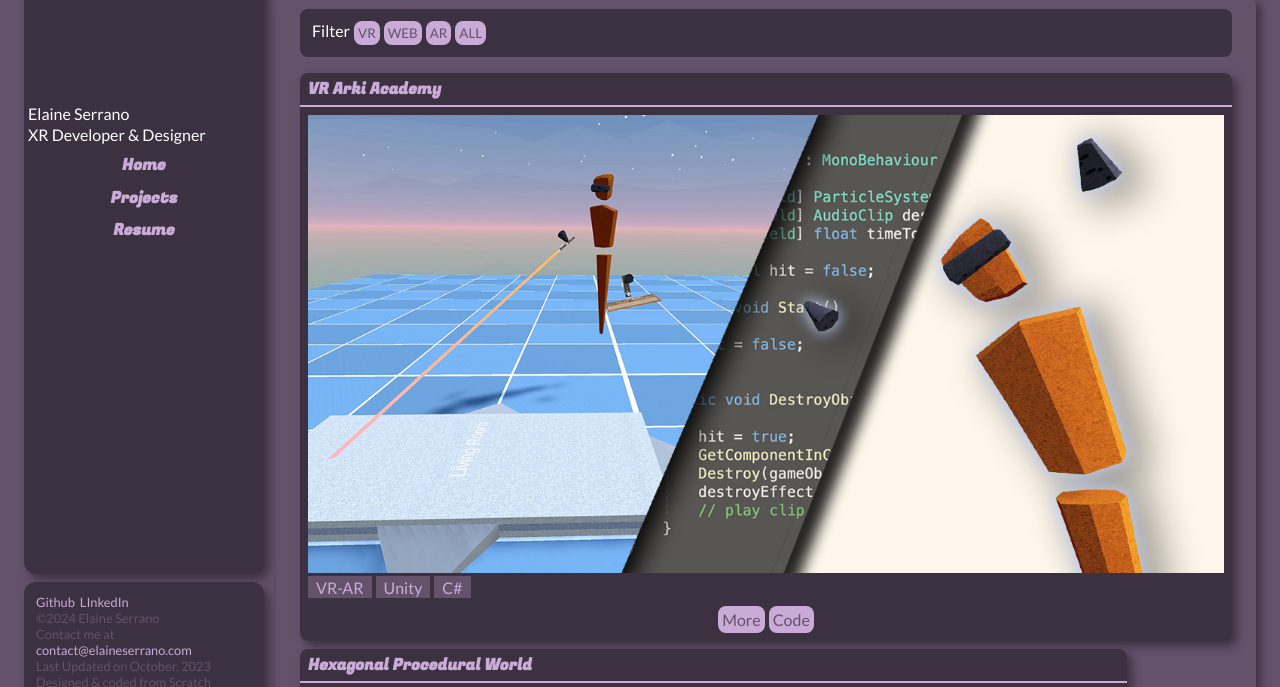
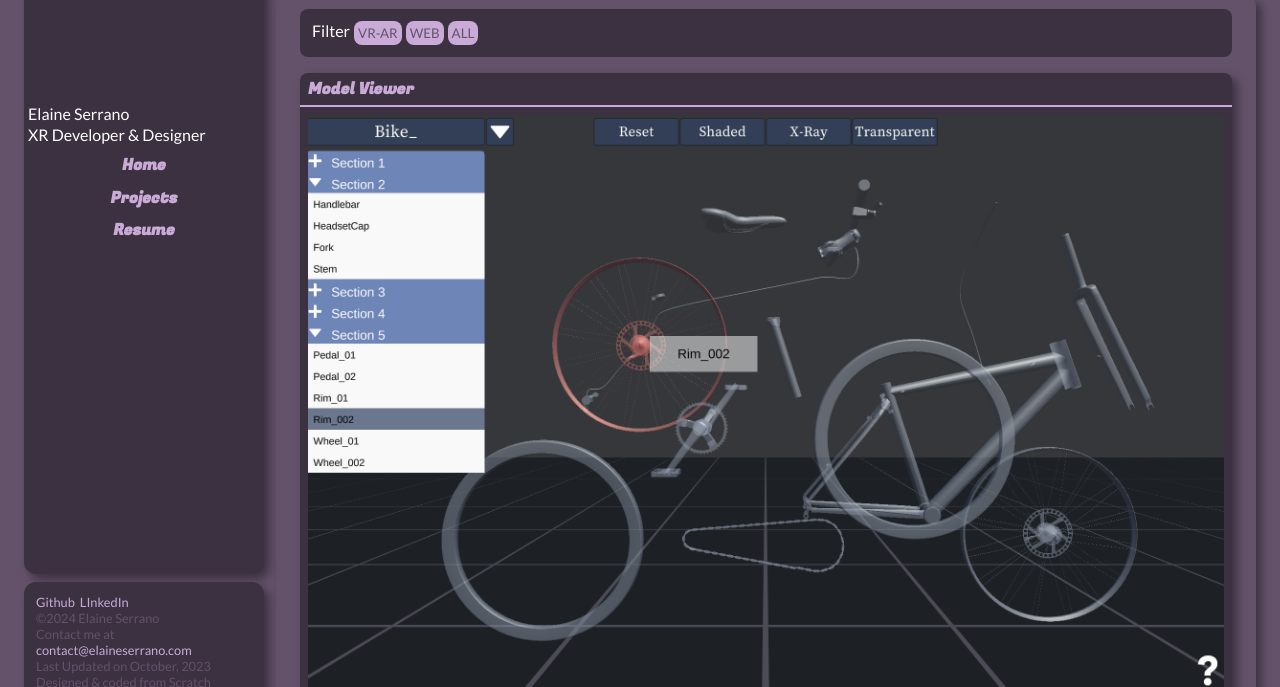
Before and after one commit to elaine2700/Portfolio, an Eleventy site: page src/projects.njk in a window 1280 px wide. Both pictures are taken after a click on the button "WEB". Shown: the part 74-761 px from the top of the page. Built offline with nearby package versions, Linux system fonts and the light colour scheme; Eleventy itself is replaced by a stand-in of ours; files that its build step writes are made by us from their sources.

Commit message:
Add hidden class on click button

```diff
--- a/src/assets/css/layout.css
+++ b/src/assets/css/layout.css
@@ -31,3 +31,7 @@ a{
     margin-left: calc(var(--sidemenu-width) + var(--spacing));
     min-height: calc(100vh - (2 * var(--spacing-xxl)));
 }
+
+.hidden{
+    display: none;
+}
--- a/src/assets/js/projects.js
+++ b/src/assets/js/projects.js
@@ -1,15 +1,32 @@
 document.addEventListener("DOMContentLoaded", function(){
-    const filterBar = document.getElementById("filterBar");
+
     const projects = document.querySelectorAll(".d-project");
     // For each button in filter bar, use filter word to select through category
     // for all project cards.
-    const filterWord = "VR";
+
+
+    // add event to buttons
+    const filterBar = document.getElementById("filterBar");
+    const buttons = filterBar.querySelectorAll(".button");
+    for (const button of buttons) {
+        const filterLabel = button.innerHTML;
+        button.addEventListener("click", function(){
+            console.log(`${filterLabel} button`);
+            filterProjects(filterLabel, projects);
+        })
+    }
+})
+
+function filterProjects(filterKey, projects){
+    if(filterKey === "All"){
+        console.log("reset");
+        return;
+    }
     for (const project of projects) {
         const projectCategory = project.querySelector(".d-projectType");
+        if(filterKey !== projectCategory.innerHTML){
+            project.classList.add("hidden");
+        }
         console.log(projectCategory);
     }
-
-    // add event to buttons
-    const buttons = filterBar.querySelectorAll(".button");
-
-})
+}
--- a/src/projects.njk
+++ b/src/projects.njk
@@ -10,9 +10,8 @@ jsFiles: ["/assets/js/projects.js"]
 <article class="card projects__page">
     <div id="filterBar" class="projects__filterbar">
         <p>Filter</p>
-        <button class="button secondary button-s">VR</button>
+        <button class="button secondary button-s">VR-AR</button>
         <button class="button secondary button-s">Web</button>
-        <button class="button secondary button-s">AR</button>
         <button class="button secondary button-s">All</button>
     </div>
     <section class="projects__section">
```
